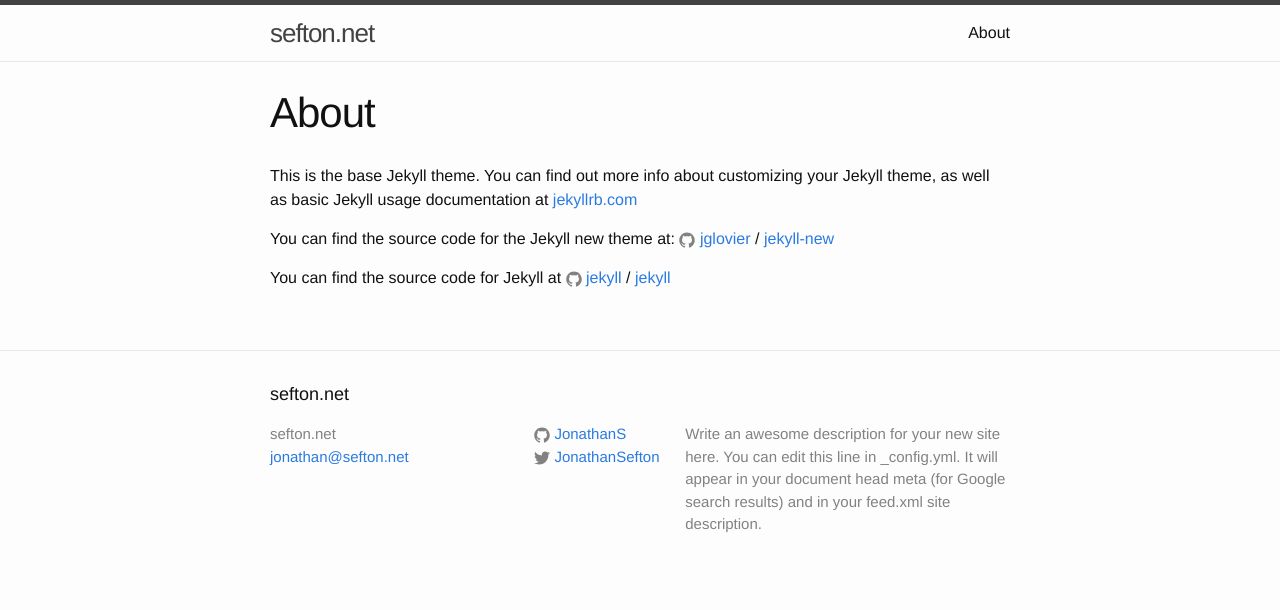
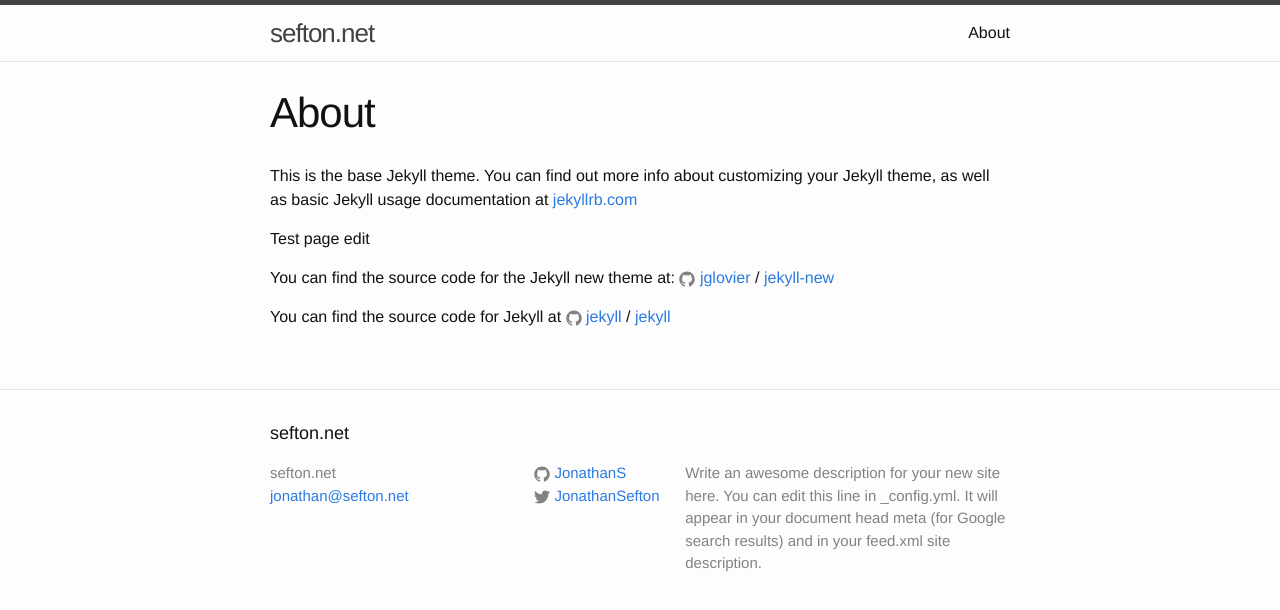
Before and after one commit to JonathanS/jonathans.github.io, a Jekyll site: the page built from about.md, in a window 1280 px wide. Shown: the top 610 px of the page. Built offline with Jekyll 4.4.1, drawn with Linux system fonts in a browser that asks for light colours.

Commit message:
Test edit

```diff
--- a/about.md
+++ b/about.md
@@ -6,6 +6,8 @@
 
 This is the base Jekyll theme. You can find out more info about customizing your Jekyll theme, as well as basic Jekyll usage documentation at [jekyllrb.com](http://jekyllrb.com/)
 
+Test page edit
+
 You can find the source code for the Jekyll new theme at:
 {% include icon-github.html username="jglovier" %} /
 [jekyll-new](https://github.com/jglovier/jekyll-new)
```
